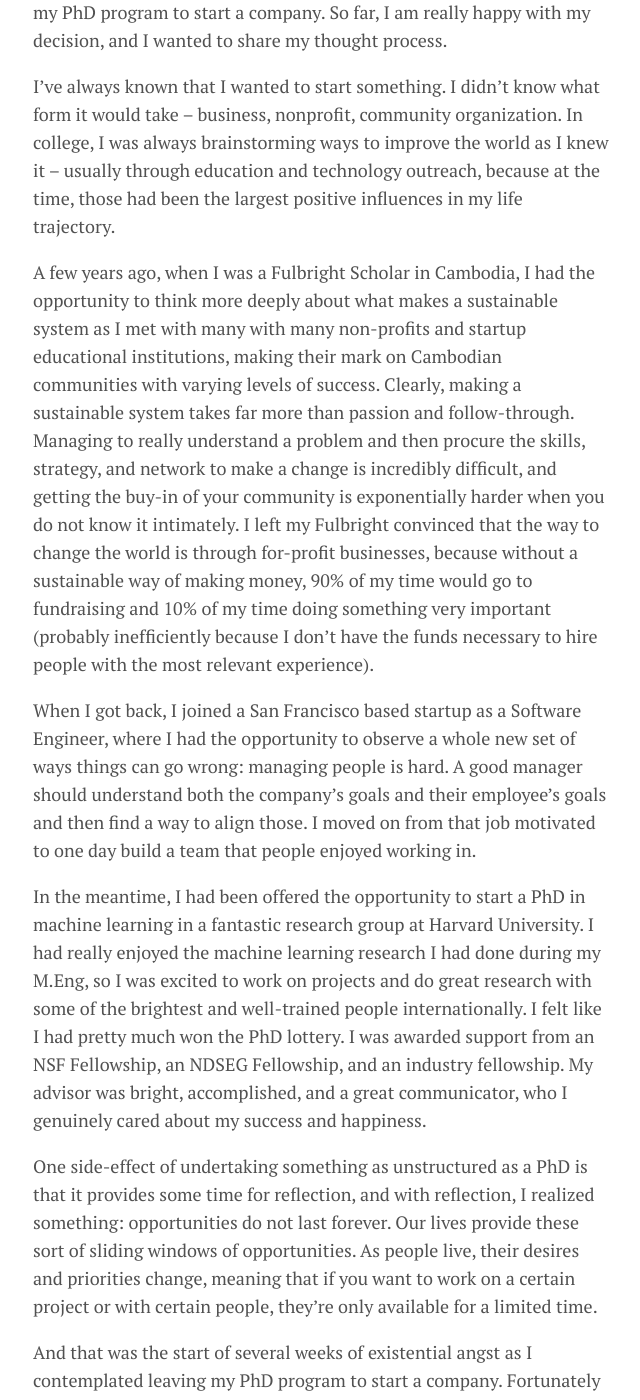
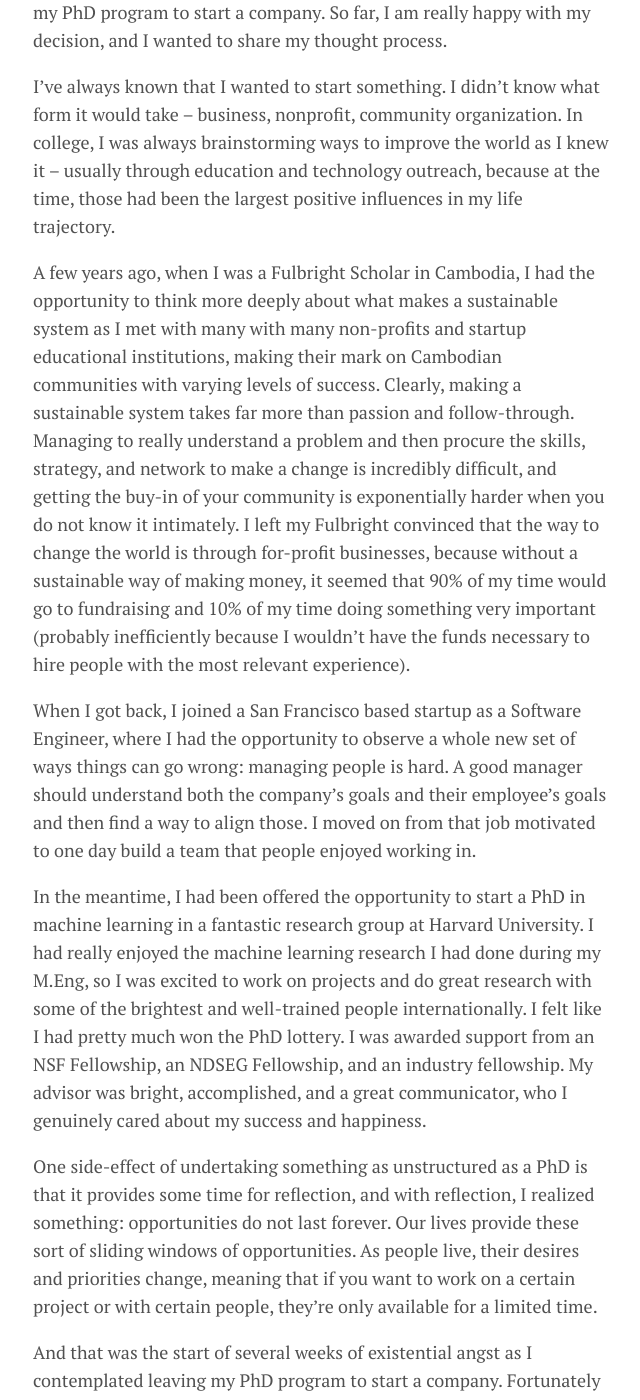
Before and after one commit to dhanus/dhanus.github.io, a Jekyll site: the page built from _posts/2018-09-01-regret-minimization.markdown, in a window 1280 px wide and 1400 px high, scrolled down 250 px. Shown: the whole window, without its empty margins (319-959 px from the left). Built offline with Jekyll 4.4.1, drawn with Linux system fonts in a browser that asks for light colours; nearby versions of some CDN libraries; some of the changed text lies outside the part shown.

Commit message:
update wording

```diff
--- a/_posts/2018-09-01-regret-minimization.markdown
+++ b/_posts/2018-09-01-regret-minimization.markdown
@@ -14,7 +14,7 @@ image:
 
 I've always known that I wanted to start something. I didn't know what form it would take -- business, nonprofit, community organization. In college, I was always brainstorming ways to improve the world as I knew it -- usually through education and technology outreach, because at the time, those had been the largest positive influences in my life trajectory.
 
-A few years ago, when I was a Fulbright Scholar in Cambodia, I had the opportunity to think more deeply about what makes a sustainable system as I met with many with many non-profits and startup educational institutions, making their mark on Cambodian communities with varying levels of success. Clearly, making a sustainable system takes far more than passion and follow-through. Managing to really understand a problem and then procure the skills, strategy, and network to make a change is incredibly difficult, and getting the buy-in of your community is exponentially harder when you do not know it intimately. I left my Fulbright convinced that the way to change the world is through for-profit businesses, because without a sustainable way of making money, 90% of my time would go to fundraising and 10% of my time doing something very important (probably inefficiently because I don't have the funds necessary to hire people with the most relevant experience).
+A few years ago, when I was a Fulbright Scholar in Cambodia, I had the opportunity to think more deeply about what makes a sustainable system as I met with many with many non-profits and startup educational institutions, making their mark on Cambodian communities with varying levels of success. Clearly, making a sustainable system takes far more than passion and follow-through. Managing to really understand a problem and then procure the skills, strategy, and network to make a change is incredibly difficult, and getting the buy-in of your community is exponentially harder when you do not know it intimately. I left my Fulbright convinced that the way to change the world is through for-profit businesses, because without a sustainable way of making money, it seemed that 90% of my time would go to fundraising and 10% of my time doing something very important (probably inefficiently because I wouldn't have the funds necessary to hire people with the most relevant experience).
 
 When I got back, I joined a San Francisco based startup as a Software Engineer, where I had the opportunity to observe a whole new set of ways things can go wrong: managing people is hard. A good manager should understand both the company's goals and their employee's goals and then find a way to align those. I moved on from that job motivated to one day build a team that people enjoyed working in.
 
```
Also changed, not shown: other parts of _posts/2018-09-01-regret-minimization.markdown (+1 -1 lines).
